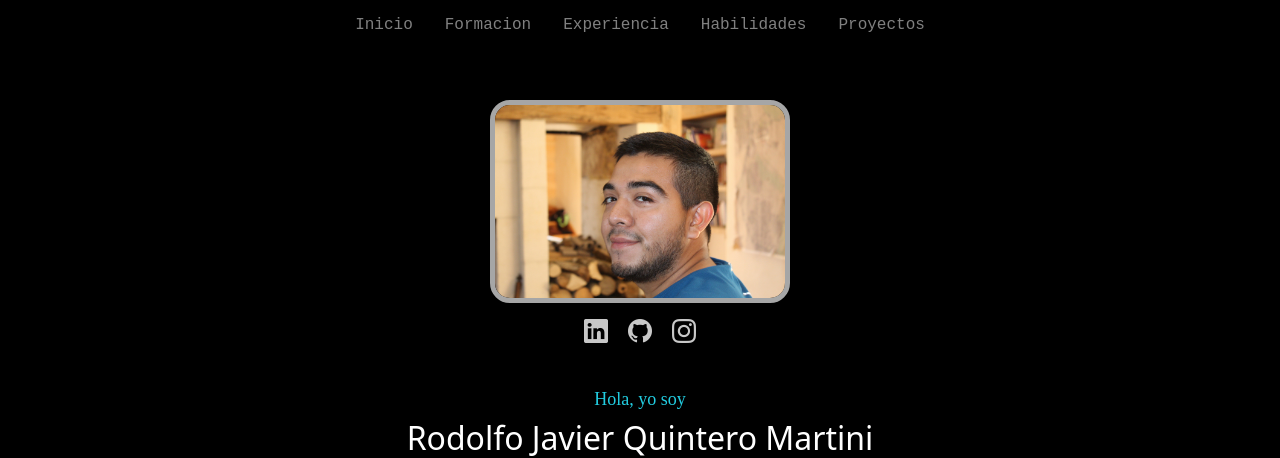
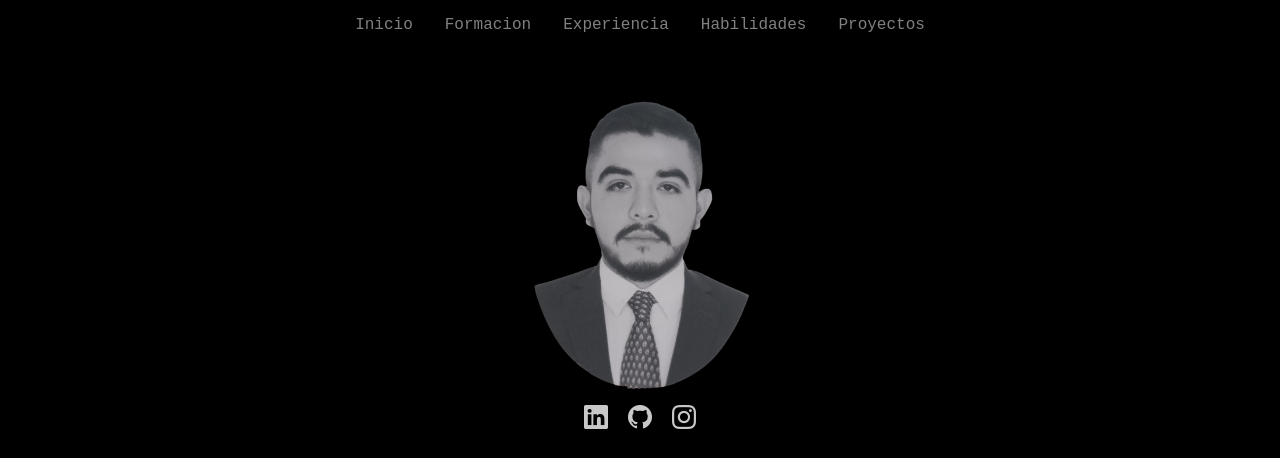
Before and after one commit to Rodo2504/portafolio-javier, an Angular app: page / in a window 1280 px wide. Shown: the top 458 px of the page. Built offline with nearby package versions, Linux system fonts and the light colour scheme; what ngx-typed-js would draw is missing.

Commit message:
foto cambiada

```diff
--- a/src/app/components/home/home.component.css
+++ b/src/app/components/home/home.component.css
@@ -9,7 +9,7 @@
 }
 .foto{
     width: 100%;
-    margin-top: 100px;
+    margin-top: 50px;
     order: 1;
     display: flex;
     flex-flow: row wrap;
@@ -18,10 +18,10 @@
 }
 .foto img{
     width: 100%;
-    max-width: 300px;
+    max-width: 250px;
     height: auto;
     border-radius: 20px;
-    border: 5px solid #A6A6A6;
+    /*    border: 5px solid #A6A6A6;*/
 }
 .redes{
     order: 2;
--- a/src/app/components/home/home.component.html
+++ b/src/app/components/home/home.component.html
@@ -1,7 +1,7 @@
 <div style="background-color: black;">
     <div class="inicio" id="home">
         <div data-aos="fade-down" data-aos-duration="2000" class="foto">
-            <img src="../../../assets/imagenes/foto.JPG" alt="">
+            <img src="../../../assets/imagenes/header.png" alt="">
         </div>
         <div data-aos="fade-down" data-aos-duration="2000" class="redes">
             <div>
```
Also changed, not shown: src/assets/imagenes/header.png (added).
